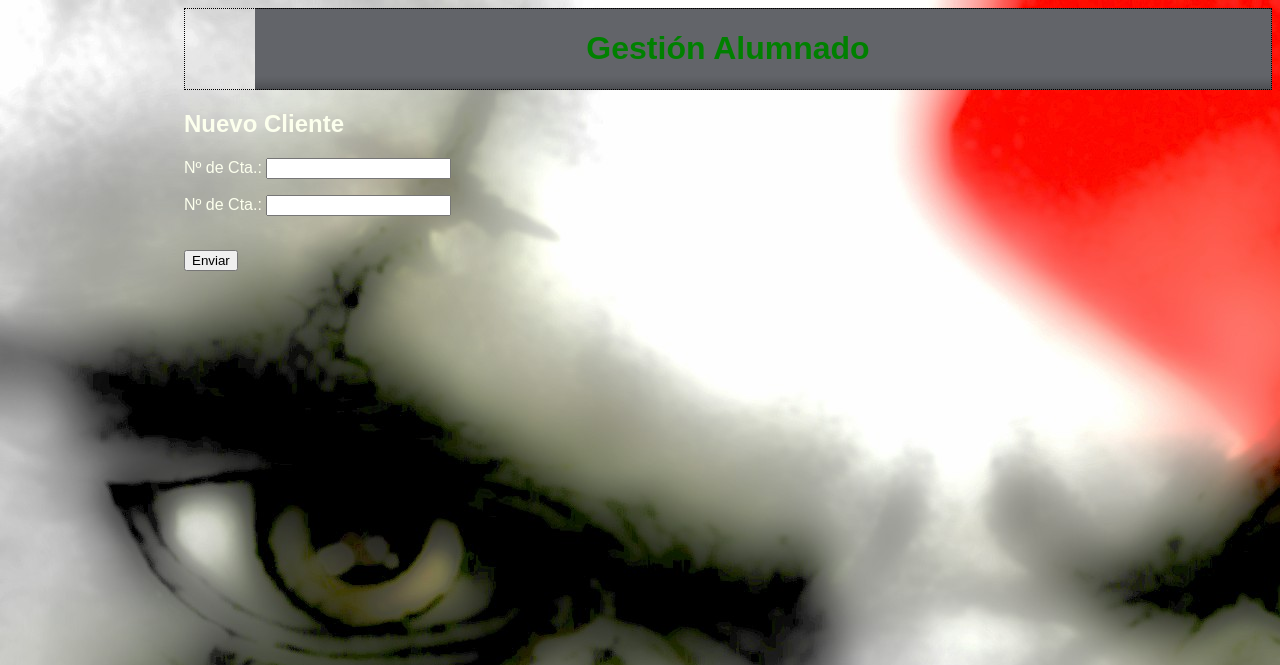
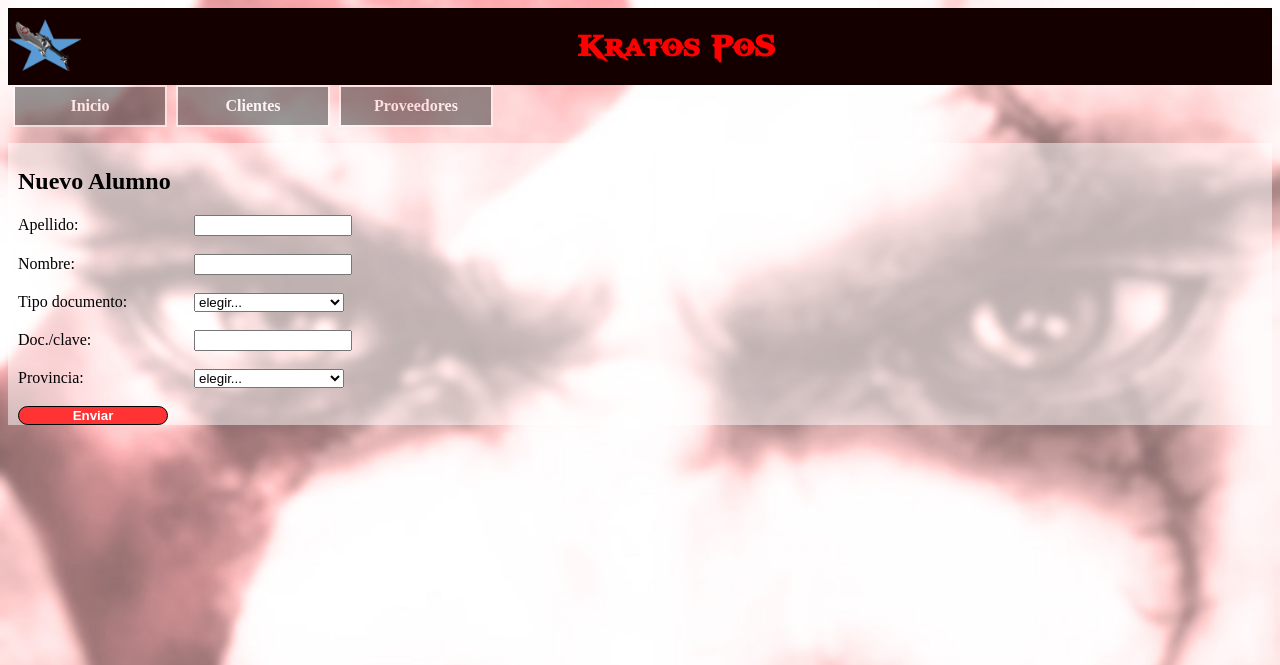
Before and after one commit to juanmaa1414/kratos-pos, a PHP site: page /posible/nuevo_cliente.php in a window 1280 px wide. Shown: the top 665 px of the page. Run offline with PHP 8.4, Linux system fonts and the light colour scheme; data that the repository does not hold is empty.

Commit message:
Algunos avances de estilo y comenzamos a mirar el ABM.

```diff
--- /dev/null
+++ b/conexion_bd.php
@@ -0,0 +1,10 @@
+<?php
+$bd = new mysqli($_bd_host, $_bd_user, $_bd_pass, $_bd_name);
+if ($bd->connect_error) {
+    echo "Error: Fallo al conectarse a MySQL.<br>";
+    echo "Err Nro:" . $bd->connect_errno . "<br>";
+    echo "Error: " . $bd->connect_error . "<br>";
+    exit;
+}
+
+$bd->set_charset("utf8");
--- a/config.php
+++ b/config.php
@@ -1,11 +1,5 @@
 <?php
 $_bd_host = "localhost";
-$_bd_user = "root"
+$_bd_user = "root";
 $_bd_pass = "";
-$_bd_name = "cta_cte";
-
-$enlace =
-
-
-$nombre_sis = "kratos pos waly1";
-$nombre_institucion = "kratos pos waly2";
+$_bd_name = "kratos-pos";
--- /dev/null
+++ b/css/estilos.css
@@ -0,0 +1,108 @@
+body { /* esta linea indca que cambiamos el estilo al body directamente */
+    font-family: Rockwell;
+    background-image: url('../img/kratosbk.jpg');
+    background-repeat: no-repeat;
+    background-size: cover;
+}
+
+/* Fondo blanco que contiene a los formularios y listas. */
+#contenido {
+    padding-left: 10px;
+    padding-top: 5px;
+    background-color: RGBA(255, 255, 255, 0.49);
+}
+
+.titulo-secc {
+    float: left;
+}
+
+/* Caja de controles de la izquierda de las pag (nuevo cliente, prov, etc.) */
+.lista-opc {
+    float: right;
+}
+
+.lista-opc-item {
+    text-align: center;
+    padding: 5px;
+    display: block;
+    text-decoration: none;
+    color: #000;
+    font-weight: bold;
+    min-width: 70px;
+}
+
+/* Elementos input de enviar, y además, elementos boton. (son casi lo mismo). */
+input[type=submit], button {
+    background-color: rgb(255, 51, 51);
+    color: white;
+    font-weight: bold;
+    border-radius: 10px;
+    border: 1px solid rgb(0, 0, 0);
+    cursor: pointer;
+}
+
+label {
+    cursor: pointer;
+    min-width: 172px;
+    display: inline-block;
+}
+
+input, select {
+    width: 150px;
+}
+
+
+/* Se define "clase" css (por eso comienza con punto) que da estilo al encabezado principal. */
+.header-div {
+    text-align: center;
+    border: 1px dotted rgb(0, 0, 0);
+    background-color: #150000;
+}
+
+.main-header {
+    text-shadow: px 3px 3px green;
+    color: red;
+}
+
+/* Definimos regla de font. */
+@font-face {
+    font-family: 'godofwar';
+    src: url('../assets/GODOFWAR.ttf');
+}
+
+.god {
+    font-family: 'godofwar'; /* Aplicamos el font que definimos. */
+}
+
+#menu-principal {
+    margin-top: 0px;
+    padding-left: 0px;
+}
+
+/* Estilo para cada item de la lista (li) del menu. */
+#menu-principal > li {
+    display: inline-block;
+}
+
+/* Estilo para cada enlace (a) que se encuentre dentro del menu. */
+/* WALLY STYLE... */
+#menu-principal > li > a {
+    display: block;
+    text-align: center;
+    padding: 10px;
+    margin-left: 5px;
+    width: 130px;
+    text-decoration: none;
+    font-weight: bold;
+    color: #FFF;
+    background-color: rgb(50,50,50);
+    opacity: 0.5;
+    border: solid #FFFFFF 2px;
+    transition: opacity 0.3s ease-out; /* Efecto que elegimos para el hover. */
+}
+
+/* Alteraciones que se efectúan cuando hay un mouse apuntando. */
+#menu-principal > li > a:hover {
+    opacity: 1;
+    border: solid red 2px;
+}
--- a/css/kfondo.css
+++ /dev/null
@@ -1,29 +0,0 @@
-body { /* esta linea indca que cambiamos el estilo al body */
-
-    padding-left: 11em; /*sangria*/
-    font-family: 'Montserrat', sans-serif;
-          Times, serif;/* cambia el color del letra*/
-    color: #fcffed; /* cambia el color del texto*/
-    background-image: url('../img/kfondo.jpg'); /*color de fondo en exadecimal */
-
-    background-repeat: repeat-y;
-}
-
-a {
-  -webkit-border-radius: 10;
-  -moz-border-radius: 10;
-  border-radius: 0px;
-  font-family: Arial;
-  color: #ffffff;
-  font-size: 20px;
-  background-color: rgb(50,50,50); opacity: 0.5;
-  padding: 10px 25px 10px 25px;
-  border: solid #ffffff 2px;
-  text-decoration: none;
-}
-
-a:hover {
-  background-color: rgb(0,0,0); opacity: 0.1;
-  padding: 10px 25px 10px 25px;
-  border: solid #ffffff 2px;
-}
--- a/nuevo_cliente.php
+++ b/nuevo_cliente.php
@@ -1,22 +1,115 @@
 <?php
+// Importamos las configuraciones.
+include "config.php";
+include "conexion_bd.php";
+?>
+<?php
+            # Procesamos los datos enviados por el formulario de éste archivo.
+            # (Solamente si hubo un envío)
+            ##################################################
+if ($_POST) {
+    // Guardamos valores de inputs con escape de caracteres raros y/o sospechosos.
+    $cli_apellido = $bd->real_escape_string($_POST["cli_apellido"]);
+    $cli_nombre = $bd->real_escape_string($_POST["cli_nombre"]);
+    $alu_fecha_alta = date("Y-m-d");
+
+    $sql_alu = "INSERT INTO clientes (
+                    cli_apellido,
+                    cli_nombre,
+                    cli_dni,
+                    cli_direccion,
+                    cli_telefono,
+                    cli_id_localidad,
+                    cli_email,
+                    cli_estado)
+                VALUES (
+                    '{$cli_apellido}',
+                    '{$cli_nombre}',
+                    '{$cli_dni}',
+                    '{$cli_direccion}',
+                    '{$cli_telefono}',
+                    '{$cli_id_localidad}',
+                    '{$cli_email}',
+                    '{$cli_estado}')";
+
+    $insert_alu = $bd->query($sql_alu);
+    if ( ! $insert_alu) {
+        $msg = "Ocurrió un error al intentar guardar: " . $bd->error;
+    } else {
+        $msg = "El registro fué completado con éxito.";
+    }
+
+    // Dirigimos al usuario a seguir cargando.
+    // Además al redirigir de esta forma, evitamos que el
+    // navegador pueda preguntar si volver a enviar el formulario.
+    echo "<script>
+            alert('" . addslashes($msg) . "');
+            location.href = 'nuevo_alumno.php';
+        </script>";
+
+    // Una vez que hicimos "echo" de la redirección con JS, detenemos
+    // toda la ejecución de éste archivo php.
+    exit;
+}
+?>
+<?php
+            # Comienza la carga de la página.
+            ##################################################
+
 include "parte-superior.php";
+
+// Efectuamos las consultas para poder mostrar los valores despegables.
+
+// Tipos de documento
+$sql_tdoc = "SELECT tdoc_id, tdoc_nombre FROM tipo_documentos";
+$query_tdoc = $bd->query($sql_tdoc);
+
+// Paises
+$sql_pais = "SELECT pais_id, pais_nombre FROM paises";
+$query_pais = $bd->query($sql_pais);
+
+// Provincias
+$sql_prov = "SELECT prov_id, prov_nombre FROM provincias";
+$query_prov = $bd->query($sql_prov);
 ?>
+
 <div id="contenido">
-    <form id="" action="" method="post">
-        <h2>
-        Nuevo Cliente
-        </h2>
-        <p>Nº de Cta.:
-          <input name="descripcion" type="text" value="" maxlength="40">
-        </p>
-        <p>Nº de Cta.:
-          <input name="descripcion" type="text" value="" maxlength="40">
-        </p>
-        <br>
-        <input type="submit" name="enviar" value="Enviar">
-        <br>
+    <form id="" action="nuevo_alumno.php" method="post">
+        <h2>Nuevo Alumno</h2>
+
+        <label for="alu_apellido">Apellido:</label>
+        <input name="alu_apellido" id="alu_apellido" type="text">
+        <br><br>
+        <label for="alu_nombre">Nombre:</label>
+        <input name="alu_nombre" id="alu_nombre" type="text">
+        <br><br>
+        <label for="alu_id_tipo_doc">Tipo documento:</label>
+        <select name="alu_id_tipo_doc">
+            <option value="">elegir...</option>
+            <?php while($tdoc = $query_tdoc->fetch_object()): ?>
+                <option value="<?= $tdoc->tdoc_id ?>">
+                    <?= $tdoc->tdoc_nombre ?>
+                </option>
+            <?php endwhile; ?>
+        </select>
+        <br><br>
+        <label for="alu_numero_doc">Doc./clave:</label>
+        <input name="alu_numero_doc" id="alu_numero_doc" type="text">
+        <br><br>
+        <label for="alu_id_provincia">Provincia:</label>
+        <select name="alu_id_provincia">
+            <option value="">elegir...</option>
+            <?php while($prov = $query_prov->fetch_object()): ?>
+                <option value="<?= $prov->prov_id ?>">
+                    <?= $prov->prov_nombre ?>
+                </option>
+            <?php endwhile; ?>
+        </select>
+        <br><br>
+        <input type="submit" name="formulario" value="Enviar">
     </form>
 </div>
+
 <?php
 include "piedepagina.php";
 ?>
--- a/parte-superior.php
+++ b/parte-superior.php
@@ -3,11 +3,27 @@
     <head>
         <meta charset="utf-8">
         <title></title>
-        <link rel="stylesheet" href="css/kfondo.css"></link>
+        <link rel="stylesheet" href="css/estilos.css"/>
 
     </head>
 
     <body>
-        <div style="text-align: center; border: 1px dotted rgb(0, 0, 0); background-image: url('img/bg_header_dark_grey.gif');">
-        <h1 style="text-shadow: px 3px 3px green; color: green">Gestión Alumnado</h1>
-    </div>
+        <div class="header-div">
+            <img style="width: 72px; float: left;" src="img/icon.png">
+            <h1 class="main-header god">Kratos PoS</h1>
+        </div>
+
+        <!-- Menu principal -->
+        <nav>
+            <ul id="menu-principal">
+                <li>
+                    <a href="home.php">Inicio</a>
+                </li>
+                <li>
+                    <a href="listado_clientes.php">Clientes</a>
+                </li>
+                <li>
+                    <a href="listado_proveedores.php">Proveedores</a>
+                </li>
+            </ul>
+        </nav>
```
Also changed, not shown: home.php (+2 -23 lines), listado_clientes.php (added, +78 -0 lines), assets/GODOFWAR.TTF (added), css/estilos.css.txt (deleted), img/icon.png (added), img/icons/delete.png (added), img/icons/new-reg.png (added), img/icons/plus.png (added), img/kratosbk.jpg (added).
